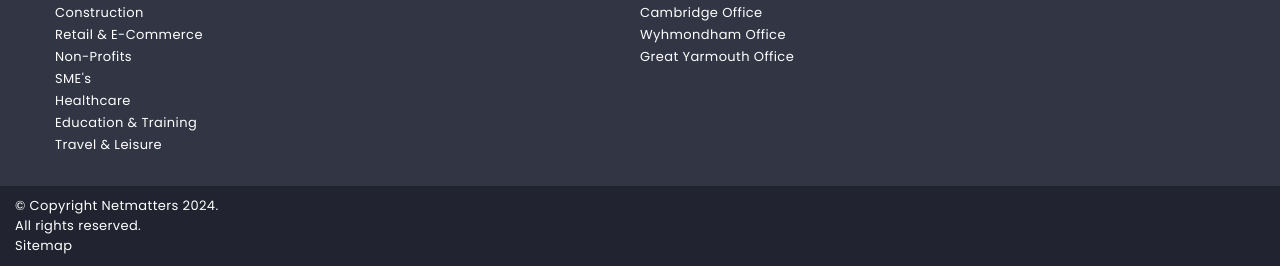
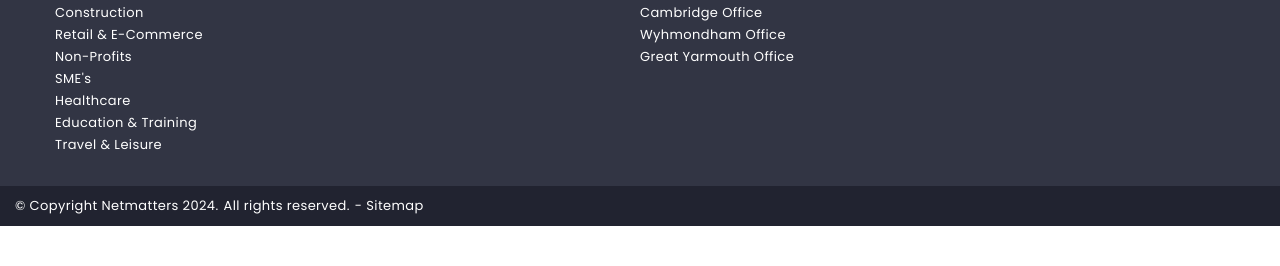
Before and after one commit to KingZxi/osman-netmatters-homepage-mirror, a PHP site: page / in a window 1280 px wide. Shown: the part 4652-4918 px from the top of the page. After the commit the page ends 4878 px from the top, so only its background shows below. Run offline with PHP 8.4, Linux system fonts and the light colour scheme; some web fonts are replaced.

Commit message:
Made bottom footer (the one with sitemap, and copyright information) compatible for other viewports

```diff
--- a/css/application.css
+++ b/css/application.css
@@ -1931,9 +1931,27 @@ Footer:
   font-size: 0.8125rem;
   color: white;
 }
+.footer-secondary ul {
+  list-style-type: none;
+  padding: 0;
+  margin: 0;
+}
 .footer-secondary__license {
   padding-left: 15px;
   line-height: 20px;
+}
+@media screen and (min-width: 768px) {
+  .footer-secondary__license {
+    display: flex;
+    flex-direction: column;
+  }
+  .footer-secondary__license ul {
+    display: flex;
+    gap: 5px;
+  }
+  .footer-secondary__license li:last-child::before {
+    content: "- ";
+  }
 }
 
 .footer-logo {
--- a/index.html
+++ b/index.html
@@ -705,11 +705,11 @@
       <div class="footer-secondary">
         <!-- Copyright, sitemap, etcetera... -->
         <div class="footer-secondary__license">
-          © Copyright Netmatters 2024.
-          <br />
-          All rights reserved.
-          <br />
-          Sitemap
+          <ul>
+            <li>© Copyright Netmatters 2024.</li>
+            <li>All rights reserved.</li>
+            <li>Sitemap</li>
+          </ul>
         </div>
       </div>
     </footer>
--- a/scss/modules/_footer.scss
+++ b/scss/modules/_footer.scss
@@ -77,9 +77,29 @@ Footer:
   font-size: 0.8125rem;
   color: white;
 
+  ul {
+    list-style-type: none;
+    padding: 0;
+    margin: 0;
+  }
+
   @include s-e(license) {
     padding-left: 15px;
     line-height: 20px;
+
+    @include mq(medium) {
+      display: flex;
+      flex-direction: column;
+
+      ul {
+        display: flex;
+        gap: 5px;
+      }
+
+      li:last-child::before {
+        content: "- ";
+      }
+    }
   }
 }
 
```
Also changed, not shown: 1 other file.
